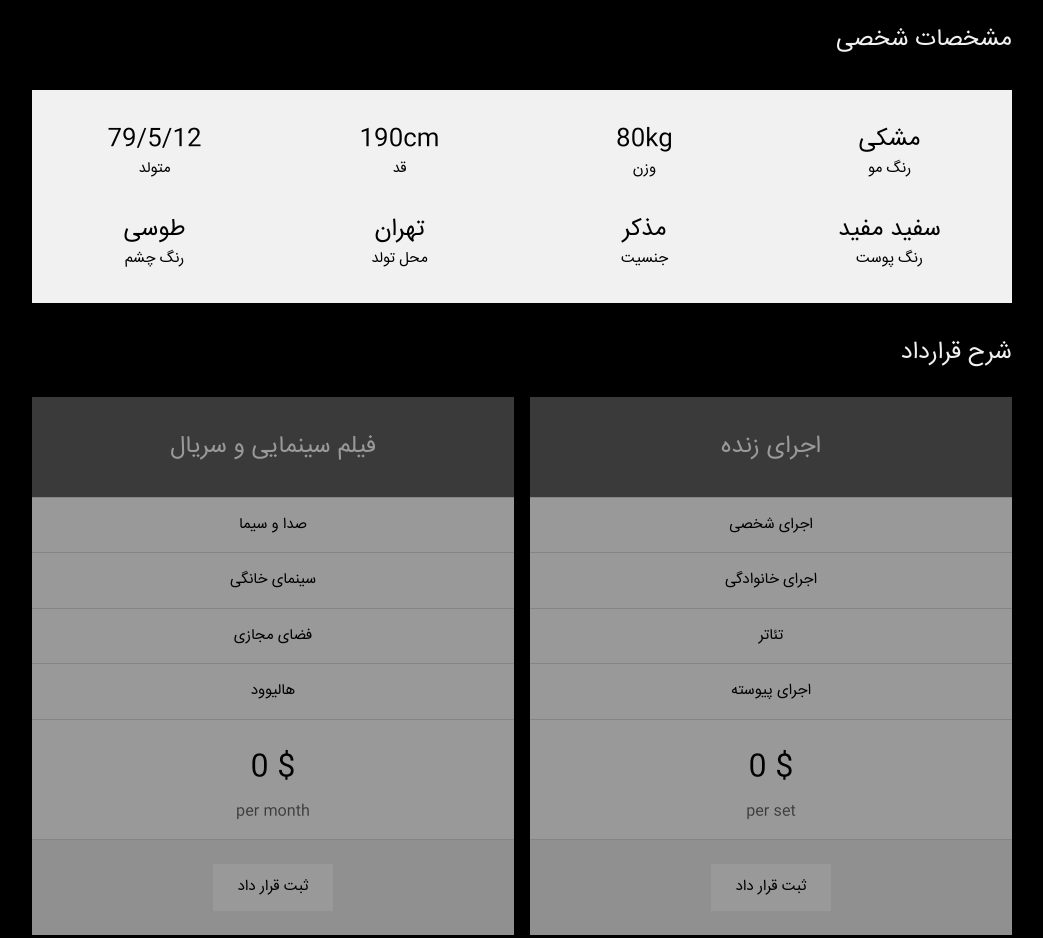
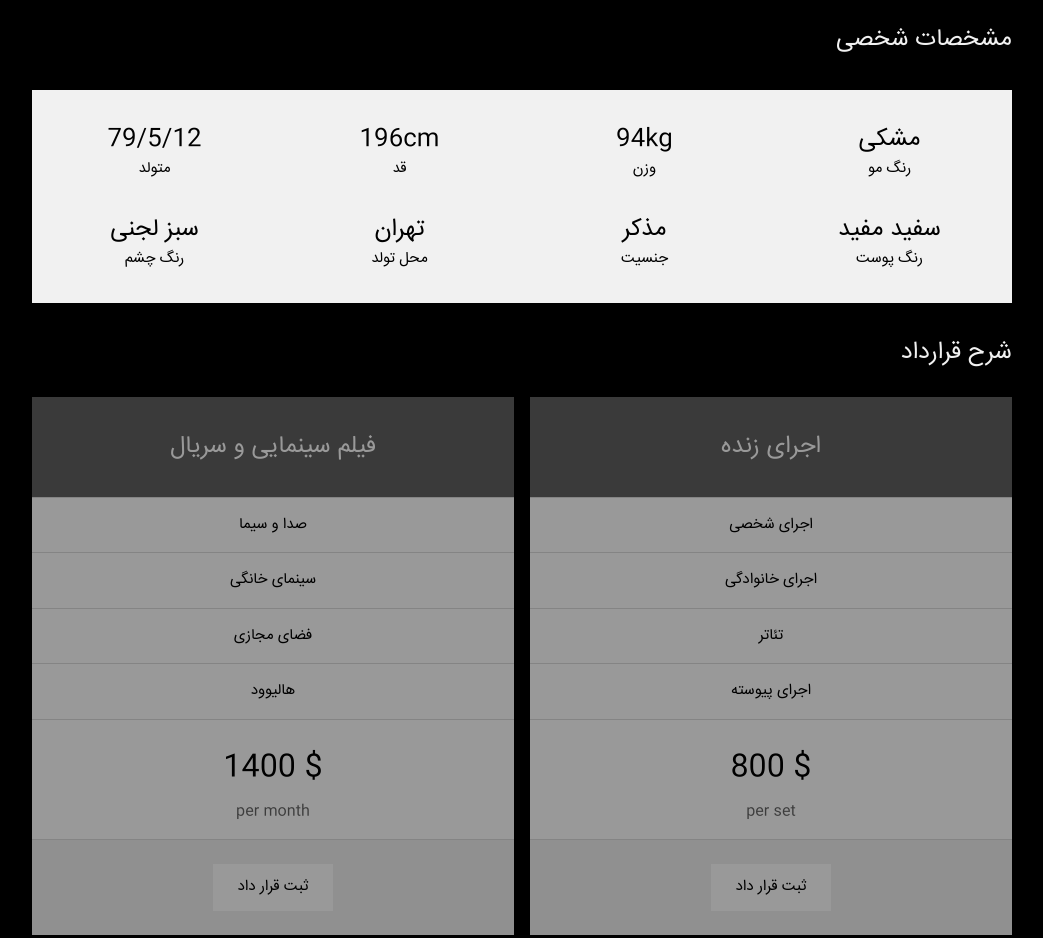
Before and after one commit to Rezamns/Hassan-page, a plain HTML site: page index.html in a window 1280 px wide. Shown: the part 1800-2738 px from the top of the page, without its empty margins (178-1221 px from the left). Drawn offline with nearby package versions, Linux system fonts and the light colour scheme.

Commit message:
last editation

```diff
--- a/index.html
+++ b/index.html
@@ -150,11 +150,11 @@ body,h3,h2,h5,h1 {
         متولد
       </div>
       <div class="w3-quarter w3-section">
-        <span class="w3-xlarge">190cm</span><br>
+        <span class="w3-xlarge">196cm</span><br>
         قد
       </div>
       <div class="w3-quarter w3-section">
-        <span class="w3-xlarge">80kg</span><br>
+        <span class="w3-xlarge">94kg</span><br>
         وزن
       </div>
       <div class="w3-quarter w3-section">
@@ -162,7 +162,7 @@ body,h3,h2,h5,h1 {
         رنگ مو
       </div>
       <div class="w3-quarter w3-section">
-        <span class="w3-xlarge">طوسی</span><br>
+        <span class="w3-xlarge">سبز لجنی</span><br>
         رنگ چشم
       </div>
       <div class="w3-quarter w3-section">
@@ -190,7 +190,7 @@ body,h3,h2,h5,h1 {
           <li class="w3-padding-16">فضای مجازی</li>
           <li class="w3-padding-16">هالیوود</li>
           <li class="w3-padding-16">
-            <h2>$ 0</h2>
+            <h2>$ 1400</h2>
             <span class="w3-opacity">per month</span>
           </li>
           <li class="w3-light-grey w3-padding-24">
@@ -207,7 +207,7 @@ body,h3,h2,h5,h1 {
           <li class="w3-padding-16">تئاتر</li>
           <li class="w3-padding-16">اجرای پیوسته</li>
           <li class="w3-padding-16">
-            <h2>$ 0</h2>
+            <h2>$ 800</h2>
             <span class="w3-opacity">per set</span>
           </li>
           <li class="w3-light-grey w3-padding-24">
```
